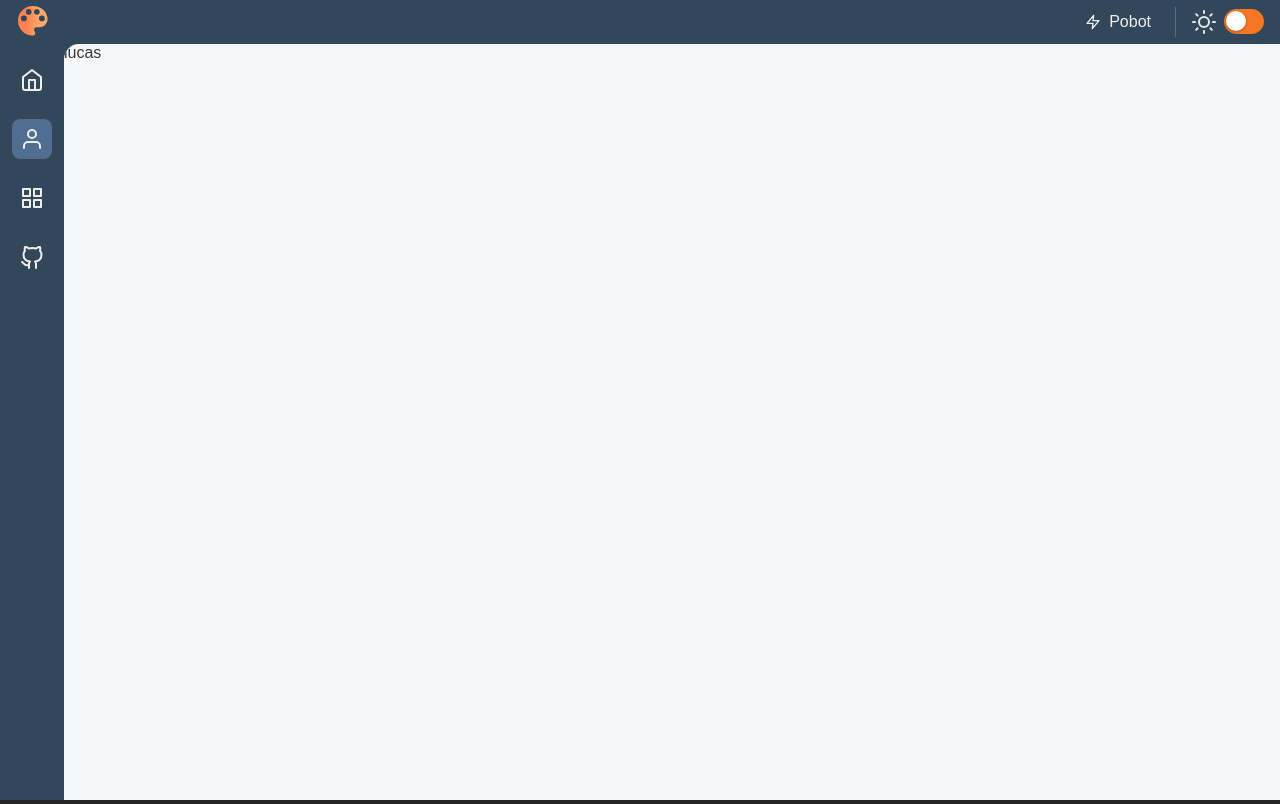
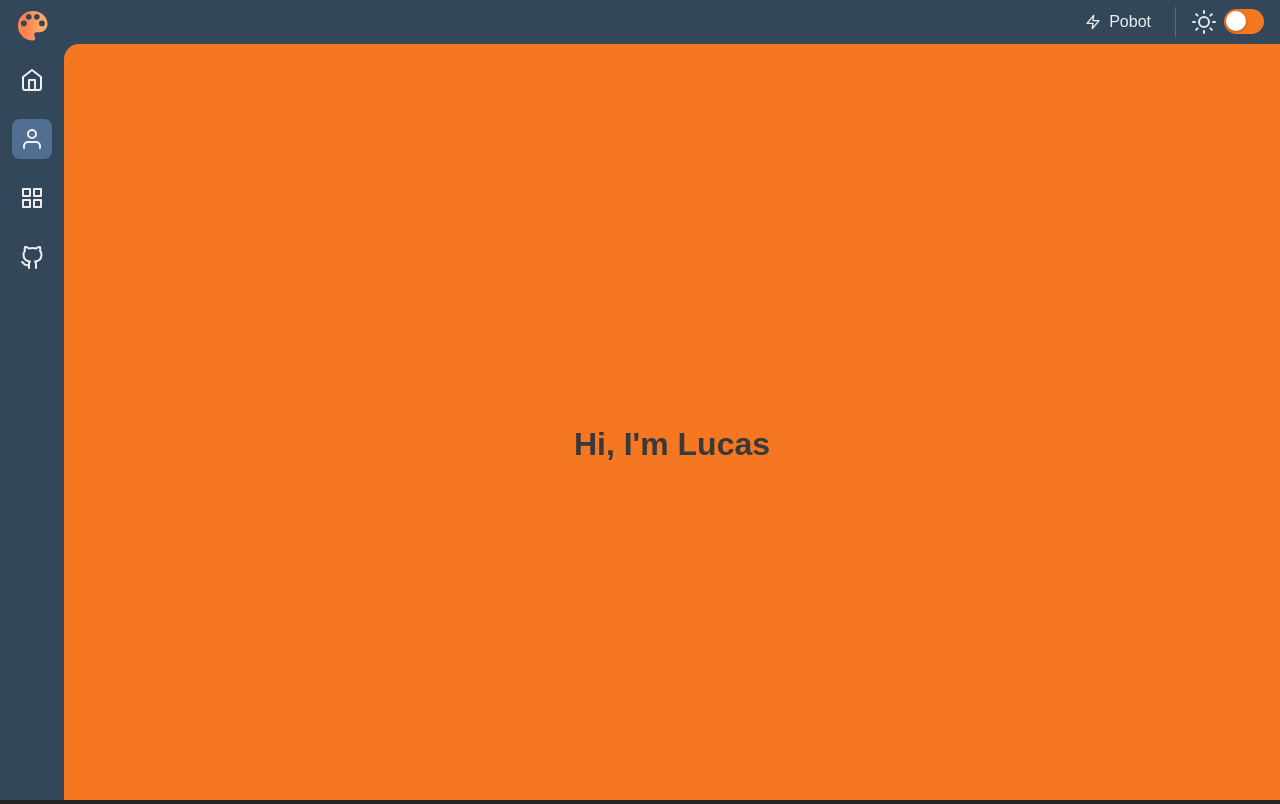
Before and after one commit to lmosele/portfolio-2025-pobot, a React (Vite) app: page /about in a window 1280 px wide. Shown: the top 804 px of the page. Built offline with nearby package versions, Linux system fonts and the light colour scheme.

Commit message:
about page

```diff
--- a/src/App.css
+++ b/src/App.css
@@ -115,6 +115,7 @@ main {
   margin: 0;
   border: 0;
   background-color: var(--hubspot-secondary-color);
+  transform: translateY(5px);
 }
 
 ul {
@@ -126,6 +127,25 @@ ul>li {
   padding-left: 10px;
 }
 
+/* .scroll-sections {
+  height: 100vh;
+  scroll-snap-type: y mandatory;
+  overflow-y: scroll;
+}
+
+.scroll-section {
+  height: 100vh;
+  display: flex;
+  align-items: center;
+  justify-content: center;
+  scroll-snap-align: start;
+  background: var(--hubspot-primary-color);
+  border-bottom: 1px solid #ddd;
+}
+
+.scroll-section:nth-child(2n) {
+  background: #e0e0e0;
+} */
 
 
 /* end theming */
@@ -164,25 +184,6 @@ ul>li {
   color: var(--core-text-color);
 }
 
-.sections {
-  height: 100vh;
-  scroll-snap-type: y mandatory;
-  overflow-y: scroll;
-}
-
-.section {
-  height: 100vh;
-  display: flex;
-  align-items: center;
-  justify-content: center;
-  scroll-snap-align: start;
-  background: var(--hubspot-primary-color);
-  border-bottom: 1px solid #ddd;
-}
-
-.section:nth-child(2n) {
-  background: #e0e0e0;
-}
 
 .background-canvas {
   position: absolute;
--- a/src/components/Chat.tsx
+++ b/src/components/Chat.tsx
@@ -1,4 +1,3 @@
-
 import { useState } from 'react'
 
 import styled from 'styled-components'
@@ -14,6 +13,7 @@ const StyledContainer = styled.div`
   display: flex;
   flex-direction: column;
   overflow-y: auto;
+  overflow-x: hidden;
 `
 const StyledForm = styled.form`
     display: flex;
@@ -23,12 +23,13 @@ const StyledForm = styled.form`
         height: 100px;
         padding: 0px 20px;
         border: 0;
+        border-top: 1px solid var(--hubspot-accent-color);
         border-bottom-left-radius: var( --core-border-radius);
         border-bottom-right-radius: var( --core-border-radius);
         background-color: var(--hubspot-secondary-color);
         flex: 1;
         &::placeholder {
-            color: var(--core-text-color);
+            color: white;
         }
     }
 `
@@ -58,7 +59,7 @@ const ChatContainer = styled.div`
   top: var(--layout-nav-height);
   right: 0;
   width: 400px;
-  background-color: var(--core-container-color);
+  background-color: var(--hubspot-bg-color-bg);
   border-top-left-radius: 20px;
   border-bottom-left-radius: 20px;
   border: 1px solid var(--hubspot-accent-color);
@@ -99,7 +100,7 @@ const ChatBubble = styled.div<{ $role: string }>`
     align-self: ${({ $role }) => $role === 'user' ? 'end' : 'start'};
     text-align: ${({ $role }) => $role === 'user' ? 'right' : 'left'};
     background-color: ${({ $role }) => $role === 'user' ? '#007bff' : '#28a745'};
-        color: var(--core-text-color-light);
+    color: var(--core-text-color-light);
     padding: 10px;
     border-radius: var(--core-border-radius);
 `
@@ -144,12 +145,12 @@ export default function Chat() {
         state.chatOpen = false
     }
 
-    // const botMessage = messages.filter(message => message.role != 'user').pop()?.content || ':)';
-
     return (
         <ChatContainer className={snap.chatOpen ? 'active' : ''}>
             <Styledheader>
-                <StyledH3>New Chat</StyledH3>
+                <StyledH3>
+                    {isLoading ? 'Thinking...' : 'New Chat'}
+                </StyledH3>
                 <ExitButton aria-label='close chat' onClick={handleExit}><X /></ExitButton>
             </Styledheader>
             <StyledContainer>
@@ -167,7 +168,6 @@ export default function Chat() {
                         value={input}
                         onChange={(e) => setInput(e.target.value)}
                         placeholder="Type your message..."
-                        disabled={isLoading}
                     />
                 </StyledForm>
             </StyledContainer>
--- a/src/components/Styled.tsx
+++ b/src/components/Styled.tsx
@@ -172,9 +172,7 @@ export const NavbarLinks = styled(Link)`
   border-radius: var(--core-border-radius);
   background-color: var(--hubspot-secondary-color);
   color: var(--core-text-color-light);
-    &:hover
-    &:focus
-    &:active {
+    &:hover {
         cursor: pointer;
         background-color: var(--hubspot-secondary-color-lite);
     }
--- a/src/index.css
+++ b/src/index.css
@@ -37,9 +37,6 @@ a {
   text-decoration: inherit;
 }
 
-a:hover {
-  color: #535bf2;
-}
 
 
 /*! normalize.css v8.0.1 | MIT License | github.com/necolas/normalize.css */
@@ -52,9 +49,11 @@ a:hover {
  * 2. Prevent adjustments of font size after orientation changes in iOS.
  */
 
- html {
-  line-height: 1.15; /* 1 */
-  -webkit-text-size-adjust: 100%; /* 2 */
+html {
+  line-height: 1.15;
+  /* 1 */
+  -webkit-text-size-adjust: 100%;
+  /* 2 */
 }
 
 /* Sections
@@ -95,9 +94,12 @@ h1 {
  */
 
 hr {
-  box-sizing: content-box; /* 1 */
-  height: 0; /* 1 */
-  overflow: visible; /* 2 */
+  box-sizing: content-box;
+  /* 1 */
+  height: 0;
+  /* 1 */
+  overflow: visible;
+  /* 2 */
 }
 
 /**
@@ -106,8 +108,10 @@ hr {
  */
 
 pre {
-  font-family: monospace, monospace; /* 1 */
-  font-size: 1em; /* 2 */
+  font-family: monospace, monospace;
+  /* 1 */
+  font-size: 1em;
+  /* 2 */
 }
 
 /* Text-level semantics
@@ -127,9 +131,12 @@ a {
  */
 
 abbr[title] {
-  border-bottom: none; /* 1 */
-  text-decoration: underline; /* 2 */
-  text-decoration: underline dotted; /* 2 */
+  border-bottom: none;
+  /* 1 */
+  text-decoration: underline;
+  /* 2 */
+  text-decoration: underline dotted;
+  /* 2 */
 }
 
 /**
@@ -149,8 +156,10 @@ strong {
 code,
 kbd,
 samp {
-  font-family: monospace, monospace; /* 1 */
-  font-size: 1em; /* 2 */
+  font-family: monospace, monospace;
+  /* 1 */
+  font-size: 1em;
+  /* 2 */
 }
 
 /**
@@ -206,10 +215,14 @@ input,
 optgroup,
 select,
 textarea {
-  font-family: inherit; /* 1 */
-  font-size: 100%; /* 1 */
-  line-height: 1.15; /* 1 */
-  margin: 0; /* 2 */
+  font-family: inherit;
+  /* 1 */
+  font-size: 100%;
+  /* 1 */
+  line-height: 1.15;
+  /* 1 */
+  margin: 0;
+  /* 2 */
 }
 
 /**
@@ -218,7 +231,8 @@ textarea {
  */
 
 button,
-input { /* 1 */
+input {
+  /* 1 */
   overflow: visible;
 }
 
@@ -228,7 +242,8 @@ input { /* 1 */
  */
 
 button,
-select { /* 1 */
+select {
+  /* 1 */
   text-transform: none;
 }
 
@@ -282,12 +297,18 @@ fieldset {
  */
 
 legend {
-  box-sizing: border-box; /* 1 */
-  color: inherit; /* 2 */
-  display: table; /* 1 */
-  max-width: 100%; /* 1 */
-  padding: 0; /* 3 */
-  white-space: normal; /* 1 */
+  box-sizing: border-box;
+  /* 1 */
+  color: inherit;
+  /* 2 */
+  display: table;
+  /* 1 */
+  max-width: 100%;
+  /* 1 */
+  padding: 0;
+  /* 3 */
+  white-space: normal;
+  /* 1 */
 }
 
 /**
@@ -313,8 +334,10 @@ textarea {
 
 [type="checkbox"],
 [type="radio"] {
-  box-sizing: border-box; /* 1 */
-  padding: 0; /* 2 */
+  box-sizing: border-box;
+  /* 1 */
+  padding: 0;
+  /* 2 */
 }
 
 /**
@@ -332,8 +355,10 @@ textarea {
  */
 
 [type="search"] {
-  -webkit-appearance: textfield; /* 1 */
-  outline-offset: -2px; /* 2 */
+  -webkit-appearance: textfield;
+  /* 1 */
+  outline-offset: -2px;
+  /* 2 */
 }
 
 /**
@@ -350,8 +375,10 @@ textarea {
  */
 
 ::-webkit-file-upload-button {
-  -webkit-appearance: button; /* 1 */
-  font: inherit; /* 2 */
+  -webkit-appearance: button;
+  /* 1 */
+  font: inherit;
+  /* 2 */
 }
 
 /* Interactive
@@ -390,4 +417,6 @@ template {
 
 [hidden] {
   display: none;
-} */
+}
+
+*/
--- a/src/routes/__root.tsx
+++ b/src/routes/__root.tsx
@@ -38,10 +38,10 @@ const Root = () => {
         </header>
 
         <aside>
-            <NavbarLinks to="/" activeProps={{ className: 'active' }}><Home /></NavbarLinks>
-            <NavbarLinks to="/about" activeProps={{ className: 'active' }}><User /></NavbarLinks>
-            <NavbarLinks to="/portfolio" activeProps={{ className: 'active' }}><Grid /></NavbarLinks>
-            <NavbarLinks as="a" target="_blank" href='https://www.github.com/lmosele' className='side-nav-link'><GitHub /></NavbarLinks>
+            <NavbarLinks aria-label="Home" to="/" activeProps={{ className: 'active' }}><Home /></NavbarLinks>
+            <NavbarLinks aria-label="About Page" to="/about" activeProps={{ className: 'active' }}><User /></NavbarLinks>
+            <NavbarLinks aria-label="Portfolio Page" to="/portfolio" activeProps={{ className: 'active' }}><Grid /></NavbarLinks>
+            <NavbarLinks aria-label="Github Link" as="a" target="_blank" href='https://www.github.com/lmosele' className='side-nav-link'><GitHub /></NavbarLinks>
         </aside>
 
         <main>
--- a/src/routes/about.lazy.tsx
+++ b/src/routes/about.lazy.tsx
@@ -1,9 +1,24 @@
 import { createLazyFileRoute } from '@tanstack/react-router'
+import styled from 'styled-components'
 
 export const Route = createLazyFileRoute('/about')({
   component: RouteComponent,
 })
 
+const BioSplash = styled.div`
+  display: flex;
+  background-color: var(--hubspot-primary-color);
+  justify-content: center;
+  align-items: center;
+  width: 100%;
+  height: 100vh;
+`
+
 function RouteComponent() {
-  return <div>lucas</div>
+  return (
+    <BioSplash>
+      <h1>Hi, I'm Lucas</h1>
+    </BioSplash>
+
+  )
 }
```
Also changed, not shown: src/components/Cards.tsx (deleted, +0 -43 lines), public/lucas-1.png (added), public/lucas-2.png (added).
